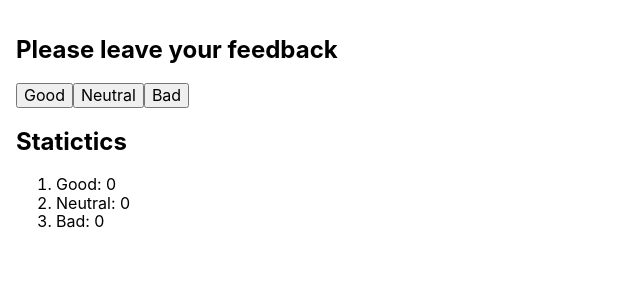
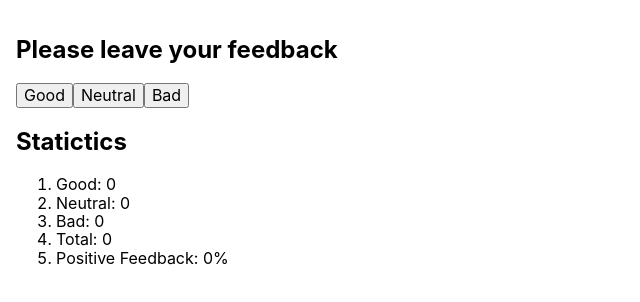
Before and after one commit to Kate-Kitkat19/goit-react-hw-02-feedback, a React (Create React App) app: page / in a window 1280 px wide. Shown: the top 302 px of the page, without its empty margins (0-640 px from the left). Built offline with nearby package versions, Linux system fonts and the light colour scheme.

Commit message:
total and positive feedback %

```diff
--- a/src/components/FeedBackForm/FeedbackForm.jsx
+++ b/src/components/FeedBackForm/FeedbackForm.jsx
@@ -13,16 +13,41 @@ export class FeedbackForm extends Component {
     const value = evt.target.textContent.toLowerCase();
     console.log('Натиснули на кнопку', { value });
     this.setState(prevValue => {
-      console.log(prevValue, 'prevValue');
       return { [value]: prevValue[value] + 1 };
     });
   };
 
+  countTotalFeedback() {
+    const { good, bad, neutral } = this.state;
+    const total = good + bad + neutral;
+    return total;
+  }
+
+  countPositiveFeedbackPercentage(totalValue) {
+    console.log(
+      'FeedbackForm   countPositiveFeedbackPercentage   totalValue',
+      totalValue
+    );
+    const { good } = this.state;
+    console.log('FeedbackForm   countPositiveFeedbackPercentage   good', good);
+    if (good) {
+      const percentage = good / totalValue;
+      return percentage.toFixed(2) * 100;
+    } else {
+      return '0';
+    }
+  }
+
   render() {
+    const totalNumber = this.countTotalFeedback();
     return (
       <section>
         <Controls onBtnClick={this.onClick}></Controls>
-        <Stats stats={this.state}></Stats>
+        <Stats
+          stats={this.state}
+          total={totalNumber}
+          percentage={this.countPositiveFeedbackPercentage(totalNumber)}
+        ></Stats>
       </section>
     );
   }
--- a/src/components/FeedBackForm/Stats/Stats.jsx
+++ b/src/components/FeedBackForm/Stats/Stats.jsx
@@ -1,5 +1,5 @@
 import { PropTypes } from 'prop-types';
-export const Stats = ({ stats }) => {
+export const Stats = ({ stats, total, percentage }) => {
   return (
     <div>
       <h2>Statictics</h2>
@@ -7,6 +7,8 @@ export const Stats = ({ stats }) => {
         <li>Good: {stats.good}</li>
         <li>Neutral: {stats.neutral}</li>
         <li>Bad: {stats.bad}</li>
+        <li>Total: {total}</li>
+        <li>Positive Feedback: {percentage}%</li>
       </ol>
     </div>
   );
```
